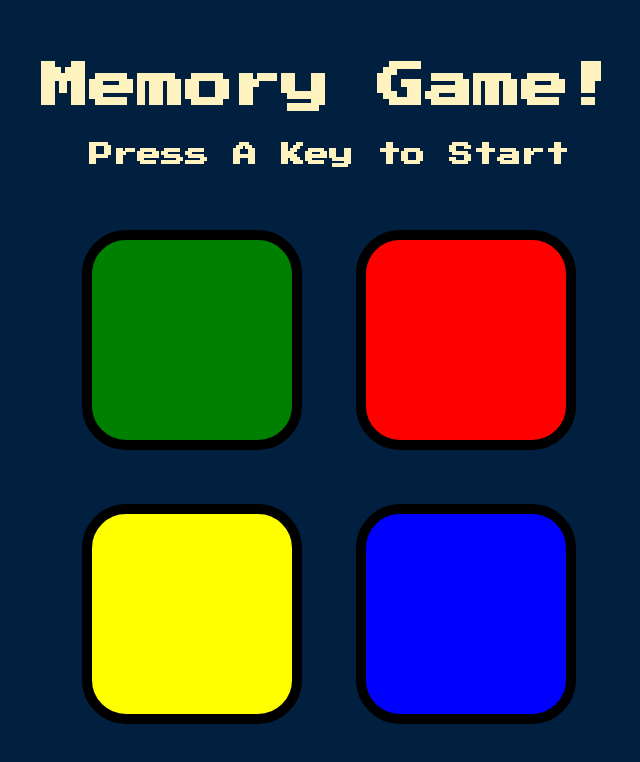
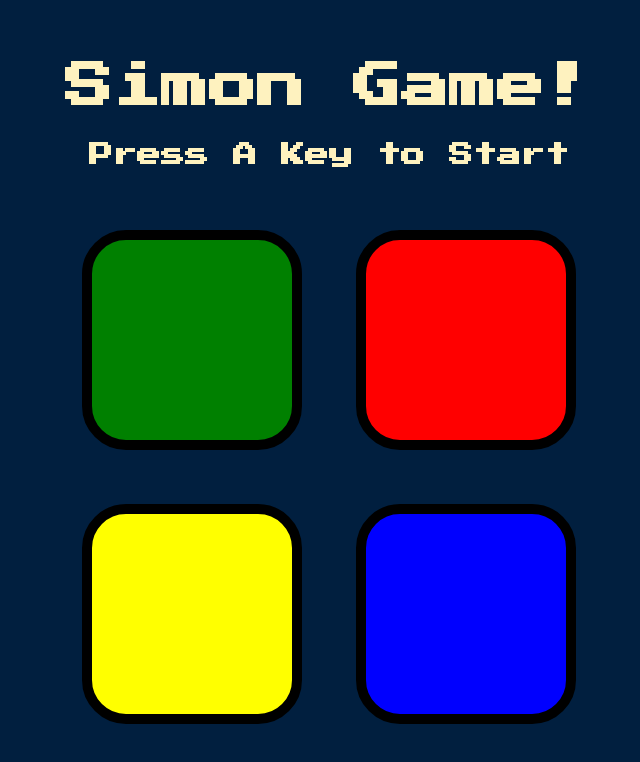
Before and after one commit to Diksha-Lakhani/simon-game, a plain HTML site: page index.html in a window 1280 px wide. Shown: the whole page, without its empty margins (311-951 px from the left). Drawn offline with nearby package versions, Linux system fonts and the light colour scheme.

Commit message:
update name of game

```diff
--- a/index.html
+++ b/index.html
@@ -9,7 +9,7 @@
 </head>
 
 <body>
-  <h1 id="level1-title"> Memory Game!</h1>
+  <h1 id="level1-title"> Simon Game!</h1>
   <h2 id="level2-title">Press A Key to Start</h2>
   <div class="container">
     <div class="row">
```
